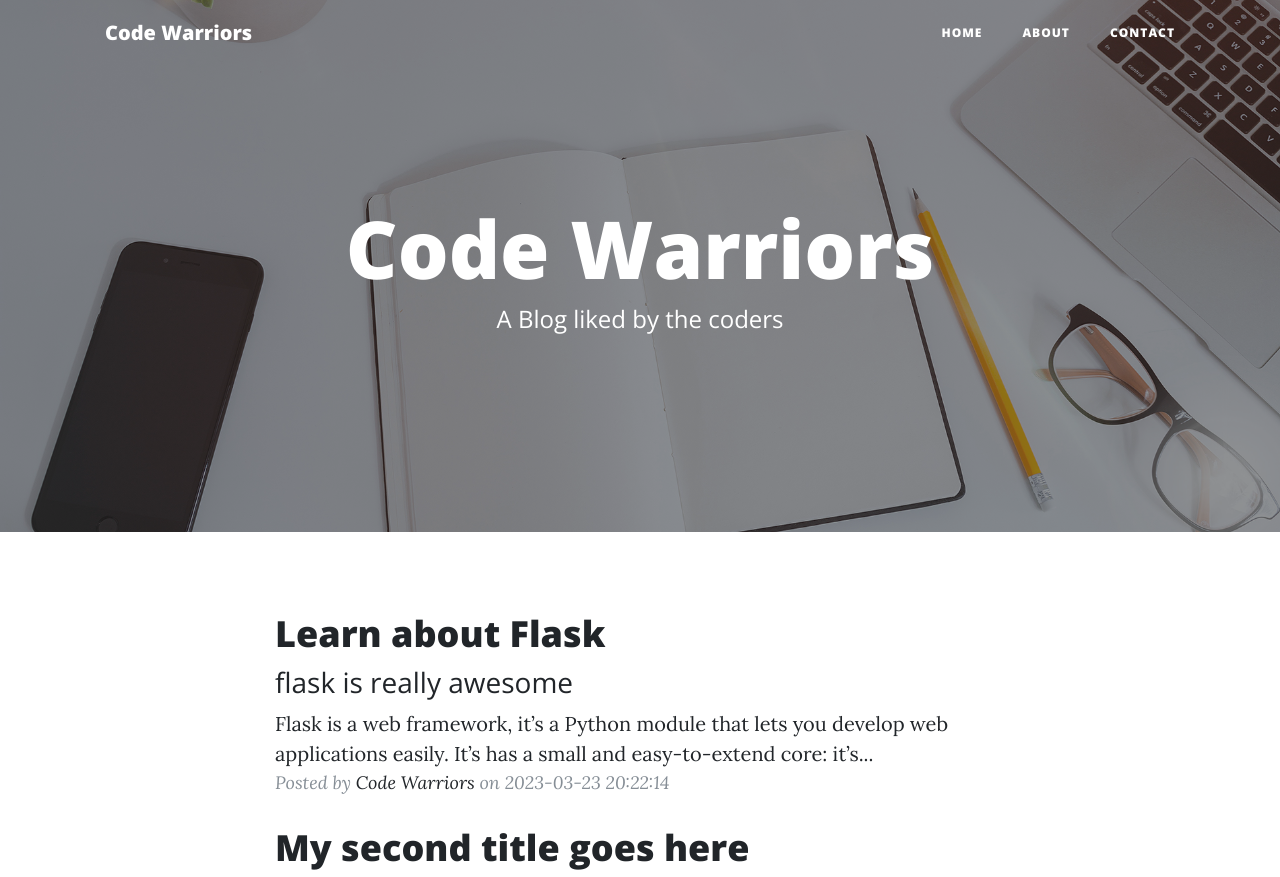
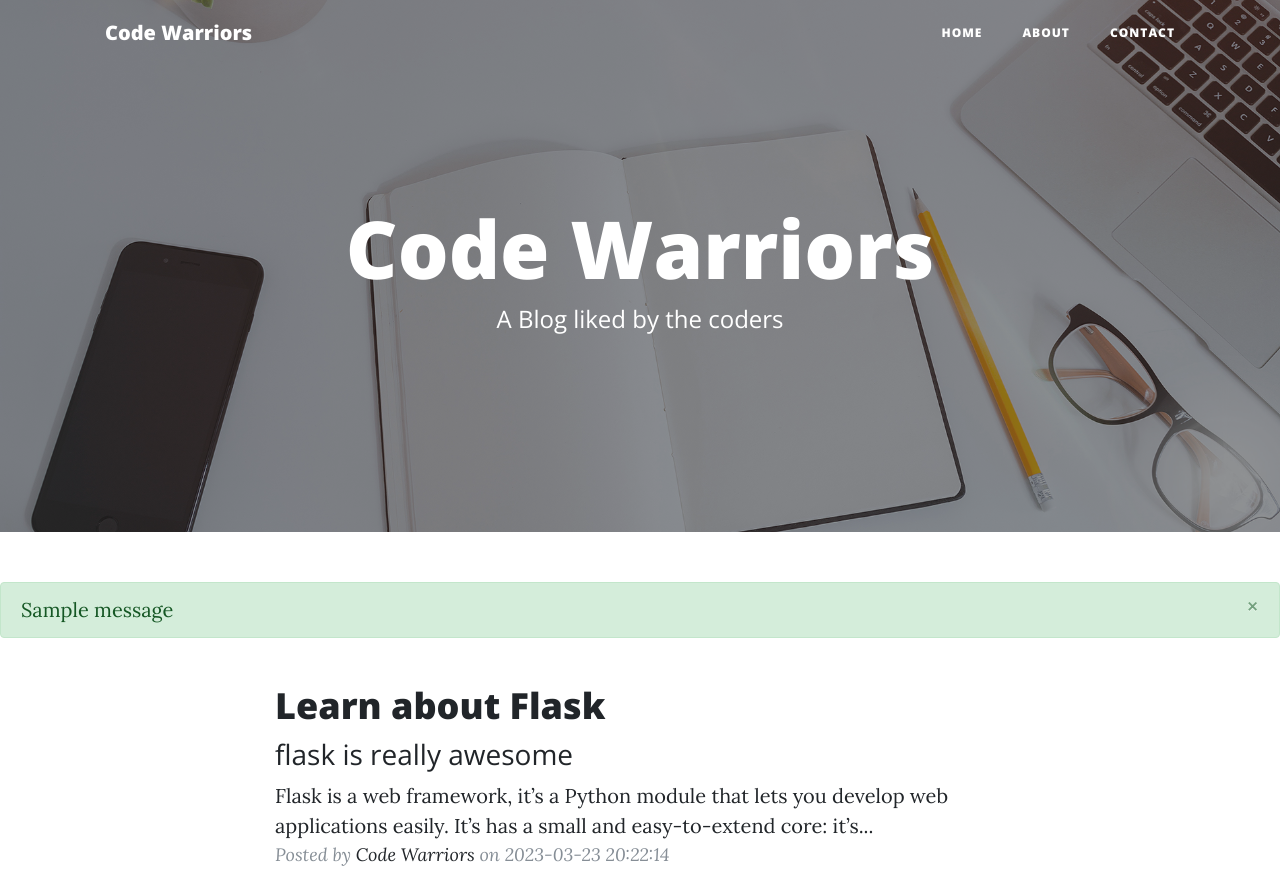
Before and after one commit to realsumitkumar/python-flask-blog, a Flask app: page / in a window 1280 px wide. Shown: the top 877 px of the page. Run offline with Flask 3, Linux system fonts and the light colour scheme; data comes from the database, SQL or seed files in the repository; one stand-in notice (Sample message) is shown; parts of the project's set-up code (start-up, migrations or seed data) failed here and were passed over; some libraries are stand-ins or nearby versions.

Commit message:
Update index.html

```diff
--- a/templates/index.html
+++ b/templates/index.html
@@ -14,6 +14,21 @@
         </div>
     </div>
 </header>
+
+
+<!-- Flashing the alerts -->
+{% with messages = get_flashed_messages(with_categories=true) %}
+{% if messages %}
+{% for category,message in messages %}
+<div class="alert alert-{{category}} alert-dismissible fade show" role="alert">
+    {{message}}
+    <button type="button" class="close" data-dismiss="alert" aria-label="Close">
+        <span aria-hidden="true">&times;</span>
+    </button>
+</div>
+{% endfor %}
+{% endif %}
+{% endwith %}
 
 <!-- Main Content -->
 <div class="container">
```
